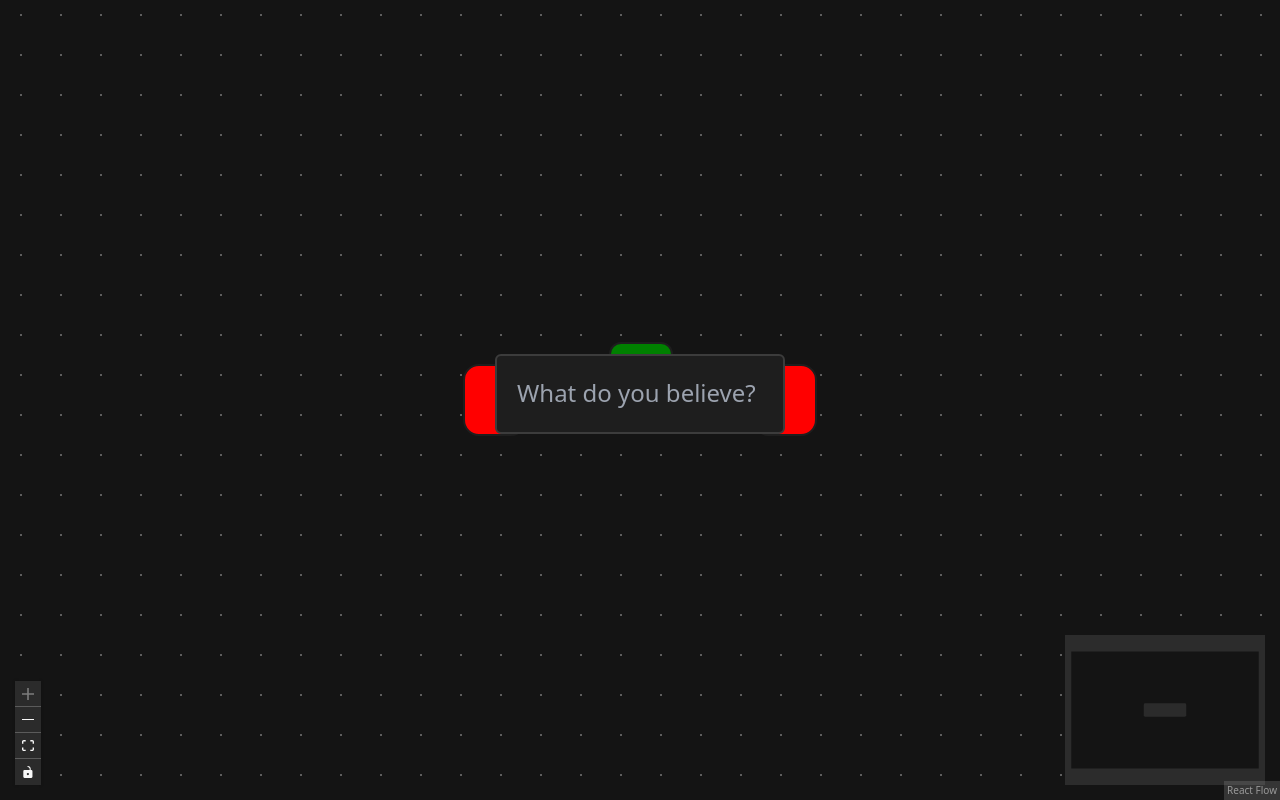
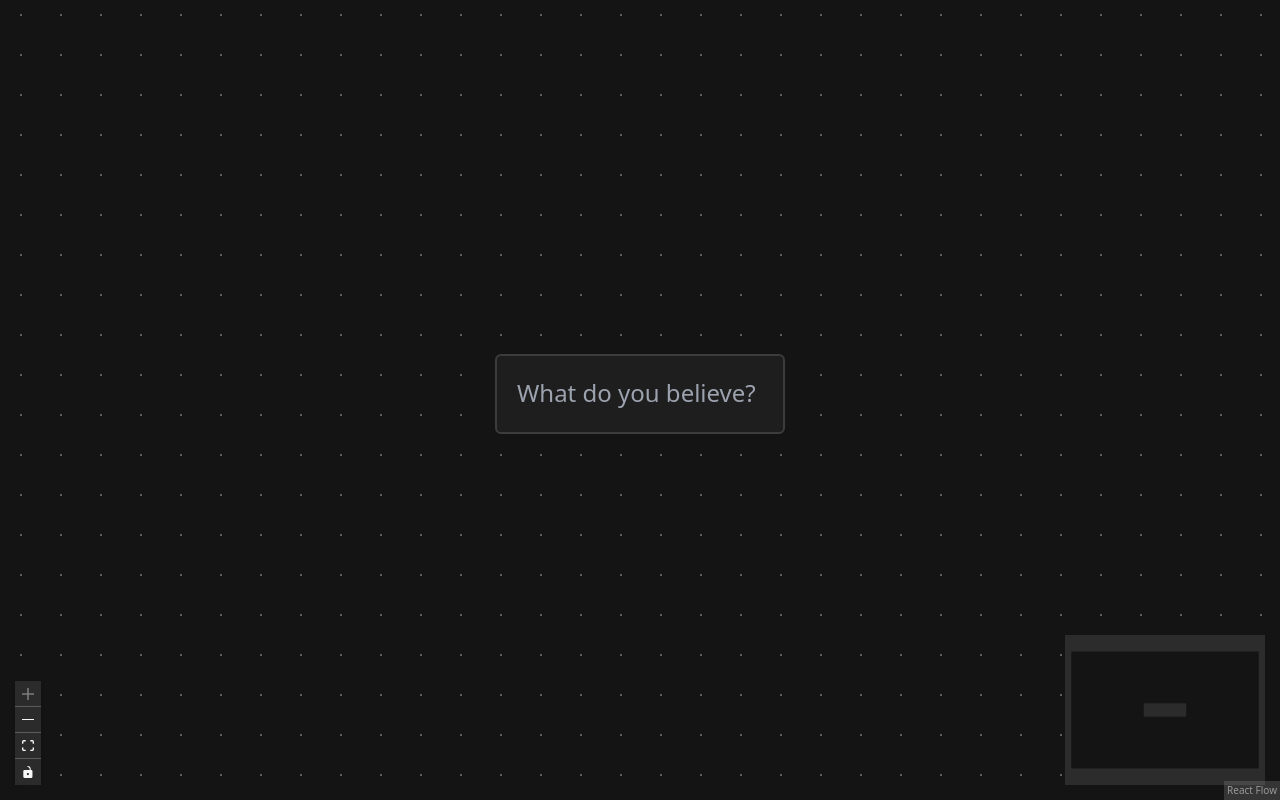
Before and after one commit to jpking19/consensus, a React (Vite) app: page / in a window 1280 px wide. Built offline with nearby package versions, Linux system fonts and the light colour scheme.

Commit message:
hacky fix to paren/t child position

```diff
--- a/src/App/AcceptanceHandle/index.tsx
+++ b/src/App/AcceptanceHandle/index.tsx
@@ -4,6 +4,8 @@ export function AcceptanceHandle({
   id,
   position,
   userAcceptance,
+  alignsWithParent,
+  nodeLabel,
   handleNodeUserAcceptanceChange,
 }) {
   return (
@@ -17,6 +19,10 @@ export function AcceptanceHandle({
       }}
       style={{
         background: userAcceptance ? "green" : "red",
+        visibility: alignsWithParent ? "visible" : "hidden",
+        left: position === Position.Left && nodeLabel == "" ? "20px" : "",
+        right: position === Position.Right && nodeLabel == "" ? "20px" : "",
+        zIndex: -1,
       }}
     />
   );
--- a/src/App/BeliefNode/index.tsx
+++ b/src/App/BeliefNode/index.tsx
@@ -11,6 +11,7 @@ import TextareaAutosize from "react-textarea-autosize";
 
 function BeliefNode({ id, parentId, data }: NodeProps<BeliefNode>) {
   const textAreaRef = useRef<HTMLTextAreaElement>(null);
+  const editingRef = useRef<Boolean>(true);
   const updateNodeLabel = useStore((state) => state.updateNodeLabel);
   const updateNodeChildrenPosition = useStore(
     (state) => state.updateNodeChildPosition
@@ -57,11 +58,13 @@ function BeliefNode({ id, parentId, data }: NodeProps<BeliefNode>) {
       const metrics = context.measureText(data.label);
       const currentWidth = textAreaRef.current.clientWidth - 20; // 20 accounts for padding
       let newWidth = 0;
-      if (metrics.width == 0) {
-        // If the label is empty, we use the placeholder width
-        const placeHolderMetrics = context.measureText(
-          textAreaRef.current.placeholder
-        );
+
+      const placeHolderMetrics = context.measureText(
+        textAreaRef.current.placeholder
+      );
+      const placeholderWidth = Math.ceil(placeHolderMetrics.width);
+      if (metrics.width < placeholderWidth) {
+        // If the label is empty/smaller than placeholder, we use the placeholder width
         newWidth = Math.ceil(placeHolderMetrics.width);
       } else if (metrics.width < 300) {
         // If the label is less than 300px, we use the label width
@@ -76,6 +79,13 @@ function BeliefNode({ id, parentId, data }: NodeProps<BeliefNode>) {
       updateNodeChildrenPosition(id, changeInWidth);
     }
   }, [data.label.length]);
+
+  useEffect(() => {
+    // When the node is selected, we focus the text area
+    if (textAreaRef.current) {
+      textAreaRef.current.focus({ preventScroll: true });
+    }
+  }, [id]);
 
   return (
     <>
@@ -109,12 +119,15 @@ function BeliefNode({ id, parentId, data }: NodeProps<BeliefNode>) {
           // TODO spellcheck
           placeholder="What do you believe?"
           ref={textAreaRef}
+          readOnly={!data.alignsWithParent}
         ></TextareaAutosize>
       </div>
       <SupportHandle
         id={`target-${id}`}
         position={Position.Top}
         parentId={parentId}
+        alignsWithParent={data.alignsWithParent}
+        nodeLabel={data.label}
         supportsParent={data.supportsParent}
         handleNodeParentSupportChange={handleNodeParentSupportChange}
       />
@@ -122,12 +135,16 @@ function BeliefNode({ id, parentId, data }: NodeProps<BeliefNode>) {
         id={`source-${id}-left`}
         position={Position.Left}
         userAcceptance={data.leftAcceptance}
+        alignsWithParent={data.alignsWithParent}
+        nodeLabel={data.label}
         handleNodeUserAcceptanceChange={handleNodeUserAcceptanceChange}
       />
       <AcceptanceHandle
         id={`source-${id}-right`}
         position={Position.Right}
         userAcceptance={data.rightAcceptance}
+        alignsWithParent={data.alignsWithParent}
+        nodeLabel={data.label}
         handleNodeUserAcceptanceChange={handleNodeUserAcceptanceChange}
       />
     </>
--- a/src/App/SupportConnection/index.tsx
+++ b/src/App/SupportConnection/index.tsx
@@ -13,8 +13,6 @@ export default ({ fromX, fromY, toX, toY }) => {
 
   // TODO change circle to be fake node (temp border) (should be red if not connectingUser)
   // TODO should change sides based on connectingUser
-
-  console.log("connection x y ", fromX, fromY, toX, toY);
 
   if (fromHandle?.type == "target") {
     // Connection for creating a new parent needs to account for user being selected
@@ -54,7 +52,6 @@ export default ({ fromX, fromY, toX, toY }) => {
     );
   } else if (fromHandle?.type == "source") {
     // Connection for creating a new child belief needs to account for source Handle
-
     const [edgePath] = getBezierPath({
       // TODO this is half the width of the AcceptanceHandle
       sourceX: fromHandle.position == Position.Left ? fromX - 17 : fromX + 17,
--- a/src/App/SupportHandle/index.tsx
+++ b/src/App/SupportHandle/index.tsx
@@ -4,6 +4,8 @@ export function SupportHandle({
   id,
   position,
   parentId,
+  alignsWithParent,
+  nodeLabel,
   supportsParent,
   handleNodeParentSupportChange,
 }) {
@@ -18,6 +20,7 @@ export function SupportHandle({
       }}
       style={{
         background: supportsParent ? "green" : "red",
+        top: position === Position.Top && nodeLabel == "" ? "20px" : "",
         // TODO do we want to hide this?
         // visibility: parentId ? "visible" : "hidden",
       }}
--- a/src/App/index.tsx
+++ b/src/App/index.tsx
@@ -14,9 +14,6 @@ import {
   type InternalNode,
 } from "@xyflow/react";
 import { useShallow } from "zustand/react/shallow";
-
-// we have to import the React Flow styles for it to work
-import "@xyflow/react/dist/style.css";
 
 import useStore, { type RFState } from "./store";
 import BeliefNode from "./BeliefNode";
@@ -131,14 +128,15 @@ function Flow() {
   );
 
   const onKeyDown = useCallback((event: React.KeyboardEvent) => {
-    console.log("Key down event:", event.key);
-    if (event.key === "ArrowLeft" && connectingNodeId.current) {
-      console.log("Left arrow pressed");
-      event.stopPropagation(); // Stop propagation to prevent default behavior
+    if (
+      (event.key === "ArrowLeft" || event.key === "a") &&
+      connectingNodeId.current
+    ) {
       updateNodeConnectingUser(connectingNodeId.current, "left");
-    } else if (event.key === "ArrowRight" && connectingNodeId.current) {
-      console.log("Right arrow pressed");
-      event.preventDefault(); // Prevent default behavior to avoid scrolling
+    } else if (
+      (event.key === "ArrowRight" || event.key === "d") &&
+      connectingNodeId.current
+    ) {
       updateNodeConnectingUser(connectingNodeId.current, "right");
     }
   }, []);
@@ -174,6 +172,7 @@ function Flow() {
       onConnectEnd={onConnectEnd}
       nodeOrigin={nodeOrigin}
       colorMode="dark"
+      disableKeyboardA11y
       fitView
     >
       <Background />
--- a/src/App/store.ts
+++ b/src/App/store.ts
@@ -5,6 +5,7 @@ import {
   type OnEdgesChange,
   applyNodeChanges,
   applyEdgeChanges,
+  getNodesBounds,
   type XYPosition,
   type InternalNode,
 } from "@xyflow/react";
@@ -127,7 +128,6 @@ const useStore = create<RFState>((set, get) => ({
   ) => {
     set({
       nodes: get().nodes.map((node) => {
-        console.log("updateNodeUserAcceptance", nodeId, side);
         if (node.id === nodeId) {
           // it's important to create a new node here, to inform React Flow about the changes
           return {
@@ -281,12 +281,10 @@ const useStore = create<RFState>((set, get) => ({
         leftAcceptance: user === "left" ? true : false,
         rightAcceptance: user === "right" ? true : false,
       },
-      // TODO should account for whether user is left or right - and position accordingly
       position: {
         x: position.x,
         y: position.y,
       },
-      // origin: user === "left" ? [0, 0.5] : [1, 0.5], // This is used to place the node origin in the center of a node
     };
 
     // TODO can avoid sort here by adding at front of array
@@ -296,16 +294,19 @@ const useStore = create<RFState>((set, get) => ({
 
     // Update the child node to have this new node as its parent,
     // and update its position to be relative to the new parent node
-    // TODO need to find correct position for child node, maybe based on parent height?
     set({
       nodes: get().nodes.map((node) => {
         if (node.id === childNode.id) {
+          const bounds = getNodesBounds([node]);
+          console.log("Bounds of nodes:", bounds);
           return {
             ...node,
             parentId: newNode.id,
             position: {
-              x: node.position.x - newNode.position.x + 10, // TODO something is off with these positions
-              y: node.position.y - newNode.position.y + 21, // TODO something is off with these positions
+              // TODO this is such bad practice, but I don't know how to fix the positioning of the child node
+              // This is a hack to position the child node relative to the new parent node
+              x: node.position.x - newNode.position.x + 9 + bounds.width / 2,
+              y: node.position.y - newNode.position.y,
             },
           };
         }
--- a/src/index.css
+++ b/src/index.css
@@ -184,7 +184,7 @@ body,
 
 .react-flow__viewport {
   transform-origin: 0 0;
-  z-index: 2;
+  z-index: -2;
   pointer-events: none;
 }
 
@@ -264,7 +264,7 @@ body,
 .react-flow__edge.consensus_unaligned {
   stroke-dasharray: 5;
   stroke: red;
-  animation: dashdraw 0.5s linear infinite;
+  animation: none;
   animation-direction: reverse;
 }
 
@@ -373,9 +373,9 @@ svg.react-flow__connectionline {
 
 .react-flow__handle_acceptance {
   position: absolute;
-  z-index: -1;
-  width: 32px;
-  height: 36px;
+  z-index: 1;
+  width: 20px;
+  height: 28px;
   /* top: 50%; */
   border-top-left-radius: 8px;
   border-bottom-left-radius: 8px;
@@ -386,7 +386,7 @@ svg.react-flow__connectionline {
     --xy-handle-border-color,
     var(--xy-handle-border-color-default)
   );
-  transition: background-color 0.2s, left 0.2s, top 0.2s;
+  transition: background-color 0.2s, left 0.2s, right 0.2s, top 0.2s;
 }
 
 .react-flow__handle_support {
```
